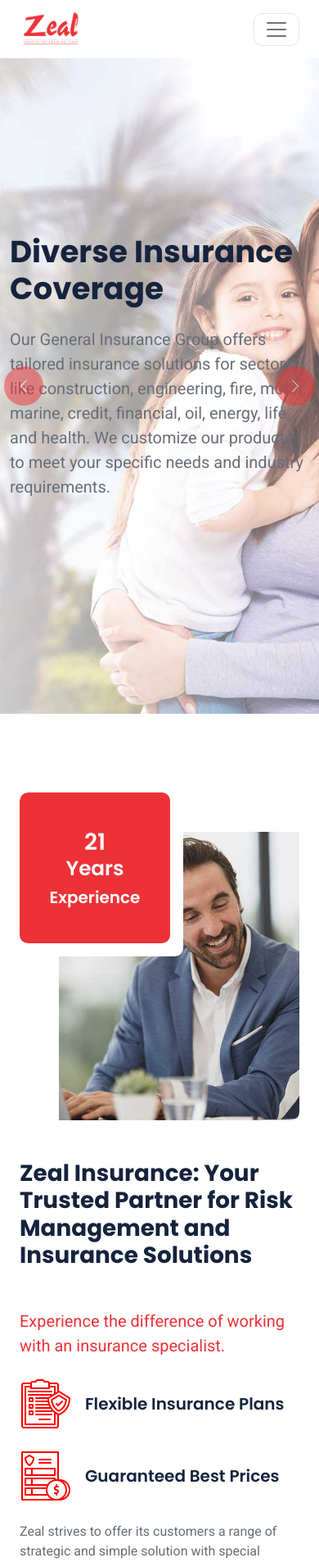
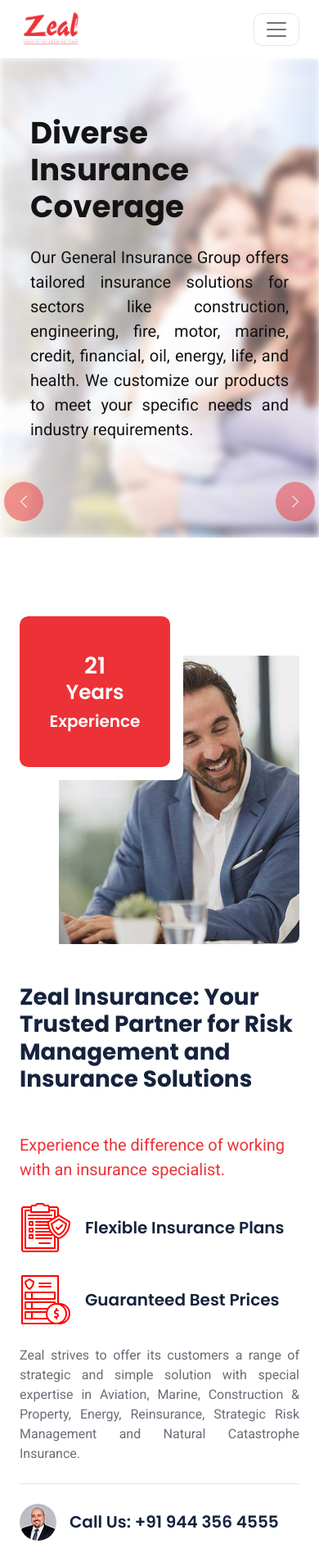
Before and after one commit to AnupamKris/flask-t, a Flask app: page / in a window 390 px wide. Shown: the top 1906 px of the page at 82% size. Run offline with Flask 3, Linux system fonts and the light colour scheme; some libraries are stand-ins or nearby versions.

Commit message:
justification

```diff
--- a/templates/base.html
+++ b/templates/base.html
@@ -4,9 +4,14 @@
     <meta charset="utf-8" />
     <title>Zeal Insurance - Created for exciting times</title>
     <meta content="width=device-width, initial-scale=1.0" name="viewport" />
-    <meta name="keywords" content="Zeal Insurance, risk management, insurance solutions, reinsurance, life insurance, health insurance, motor insurance, fire insurance, energy risks insurance, construction insurance, trade credit insurance, cyber liability, professional risks insurance, business insurance, tailored coverage, insurance audits, claims management">
-    <meta name="description" content="Zeal Insurance offers comprehensive risk management, insurance, and reinsurance solutions tailored to individual and business needs. With a client-centric approach, we provide diverse coverage options, from life and health to specialized sectors like energy and cyber liability. Trusted by over 3000 clients, our professional team delivers exceptional service and innovation.">
-
+    <meta
+      name="keywords"
+      content="Zeal Insurance, risk management, insurance solutions, reinsurance, life insurance, health insurance, motor insurance, fire insurance, energy risks insurance, construction insurance, trade credit insurance, cyber liability, professional risks insurance, business insurance, tailored coverage, insurance audits, claims management"
+    />
+    <meta
+      name="description"
+      content="Zeal Insurance offers comprehensive risk management, insurance, and reinsurance solutions tailored to individual and business needs. With a client-centric approach, we provide diverse coverage options, from life and health to specialized sectors like energy and cyber liability. Trusted by over 3000 clients, our professional team delivers exceptional service and innovation."
+    />
 
     <!-- Favicon -->
     <link href="/static/img/favicon.ico" rel="icon" />
@@ -208,12 +213,16 @@
           <div class="col-lg-3 col-md-6">
             <h5 class="text-light mb-4">Address</h5>
             <p>
-              <i class="fa fa-map-marker-alt me-3"></i>2G, Dev Regency, Old No.
-              6, New No. 11, First Main Road, Gandhi Nagar, Adyar, Chennai - 600
-              020. Tamil Nadu, India.
+              <i class="fa fa-map-marker-alt me-3"></i>New No. 16/17, Ground
+              Floor Balaraman Street, Adyar, Chennai - 600 020. Tamil Nadu,
+              India.
             </p>
-            <p><i class="fa fa-phone-alt me-3"></i>+91 44 4211 7075</p>
-            <p><i class="fa fa-envelope me-3"></i>admin@zealinsurance.com</p>
+            <p>
+              <i class="fa fa-phone-alt me-3"></i>{{global_content["number"]}}
+            </p>
+            <p>
+              <i class="fa fa-envelope me-3"></i>{{ global_content["email"] }}
+            </p>
           </div>
           <div class="col-lg-3 col-md-6">
             <h5 class="text-light mb-4">Quick Links</h5>
--- a/templates/index.html
+++ b/templates/index.html
@@ -4,6 +4,35 @@
 <style>
   .maxtop {
     height: 800px;
+  }
+
+  .text-body {
+    text-align: justify;
+  }
+
+  .justify {
+    text-align: justify;
+  }
+
+  @media (max-width: 768px) {
+    .maxtop {
+      height: 150vw;
+    }
+
+    .carousel-control-prev span,
+    .carousel-control-next span {
+      position: absolute;
+      bottom: 20px;
+    }
+
+    .dark-mobile {
+      color: #141414 !important;
+      padding: 0 25px;
+    }
+
+    .mobile-blur {
+      filter: blur(5px);
+    }
   }
 </style>
 
@@ -12,15 +41,19 @@
     <div class="carousel-inner">
       {% for index, item in enumerate(home_content["carousel"]["items"]) %}
       <div class="carousel-item maxtop {% if index == 1 %}active{% endif %}">
-        <img class="w-100" src="{{ item['image'] }}" alt="Image" />
+        <img class="w-100 mobile-blur" src="{{ item['image'] }}" alt="Image" />
         <div class="carousel-caption">
           <div class="container">
             <div class="row">
               <div class="col-12 col-lg-6">
-                <h1 class="display-3 text-dark mb-4 animated slideInDown">
+                <h1
+                  class="display-3 text-dark mb-4 animated slideInDown dark-mobile"
+                >
                   {{ item['title'] }}
                 </h1>
-                <p class="fs-5 text-body mb-5">{{ item['content'] }}</p>
+                <p class="fs-5 text-body mb-5 dark-mobile">
+                  {{ item['content'] }}
+                </p>
               </div>
             </div>
           </div>
@@ -107,7 +140,7 @@
               </div>
             </div>
           </div>
-          <p class="mb-4">{{home_content["hero"]["content"]}}</p>
+          <p class="mb-4 justify">{{home_content["hero"]["content"]}}</p>
           <div class="border-top mt-4 pt-4">
             <div class="d-flex align-items-center">
               <img
@@ -132,7 +165,9 @@
       <div class="col-lg-6 facts-text wow fadeIn" data-wow-delay="0.1s">
         <div class="h-100 px-4 ps-lg-0">
           <h1 class="text-white mb-4">{{home_content["stats"]["heading"]}}</h1>
-          <p class="text-light mb-5">{{home_content["stats"]["content"]}}</p>
+          <p class="text-light mb-5 justify">
+            {{home_content["stats"]["content"]}}
+          </p>
           <a href="" class="align-self-start btn btn-secondary py-3 px-5"
             >More Details</a
           >
@@ -179,7 +214,7 @@
     <div class="row g-5">
       <div class="col-lg-6 wow fadeInUp" data-wow-delay="0.1s">
         <h1 class="display-6 mb-5">{{home_content["whyus"]["title"]}}</h1>
-        <p class="mb-4">{{home_content["whyus"]["content"]}}</p>
+        <p class="mb-4 justify">{{home_content["whyus"]["content"]}}</p>
 
         <div class="row g-3">
           <div class="col-sm-6 wow fadeIn" data-wow-delay="0.1s">
@@ -279,7 +314,7 @@
             </div>
             <h4 class="mb-0">{{ item['title'] }}</h4>
           </div>
-          <p class="mb-4">{{ item['content'] }}</p>
+          <p class="mb-4 justify">{{ item['content'] }}</p>
           <a class="btn btn-light px-3" href="">Read More</a>
         </div>
       </div>
@@ -304,7 +339,7 @@
         <h1 class="display-6 text-white mb-5">
           {{ home_content["appointment"]["title"] }}
         </h1>
-        <p class="text-white mb-5">
+        <p class="text-white mb-5 justify">
           {{ home_content["appointment"]["content"] }}
         </p>
         <div class="bg-white rounded p-3">
```
Also changed, not shown: templates/about.html (+12 -5 lines).
